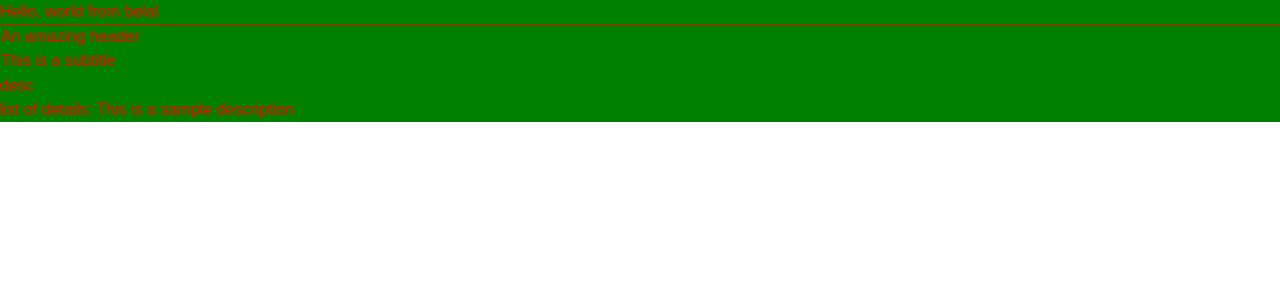
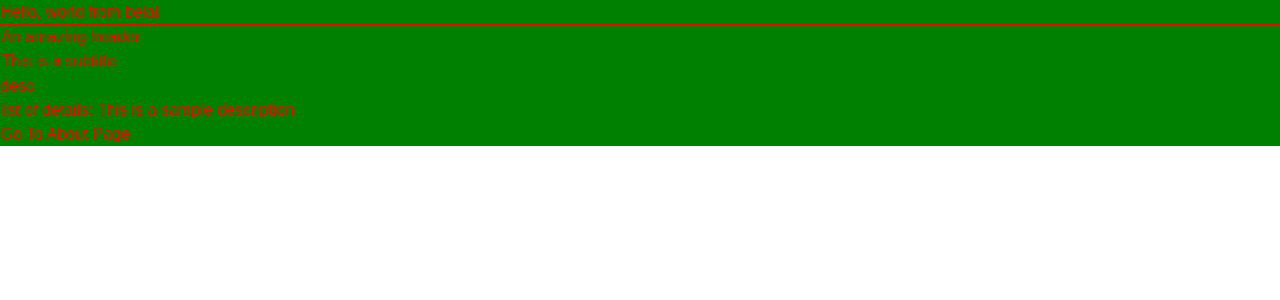
Before and after one commit to belal-Salah1/learn-react-basics, a Next.js app: page / in a window 1280 px wide. Shown: the top 300 px of the page. Built offline with nearby package versions, Linux system fonts and the light colour scheme.

Commit message:
next rendering

```diff
--- a/app/about/page.tsx
+++ b/app/about/page.tsx
@@ -1,7 +1,10 @@
+import Link from "next/link";
+
 function About(){
     return (
         <div>
             <h1>About Page</h1>
+            <Link href="/">Go To Home Page</Link>
         </div>
     )
 }
--- a/app/page.tsx
+++ b/app/page.tsx
@@ -1,7 +1,7 @@
 import Header from "./components/Header";
 import Desc from "./components/Description";
 import styles from "./home.module.css";
-
+import Link from "next/link";
 
 
 
@@ -15,6 +15,7 @@
         <p className="section">Hello, world from belal</p>
         <Header text="An amazing header " textSubtitle="This is a subtitle" className={styles.border}/>
        {hideDescription && <Desc  />}
+       <Link href="/about">Go To About Page</Link>
       </main>
     </div>
   );
```
